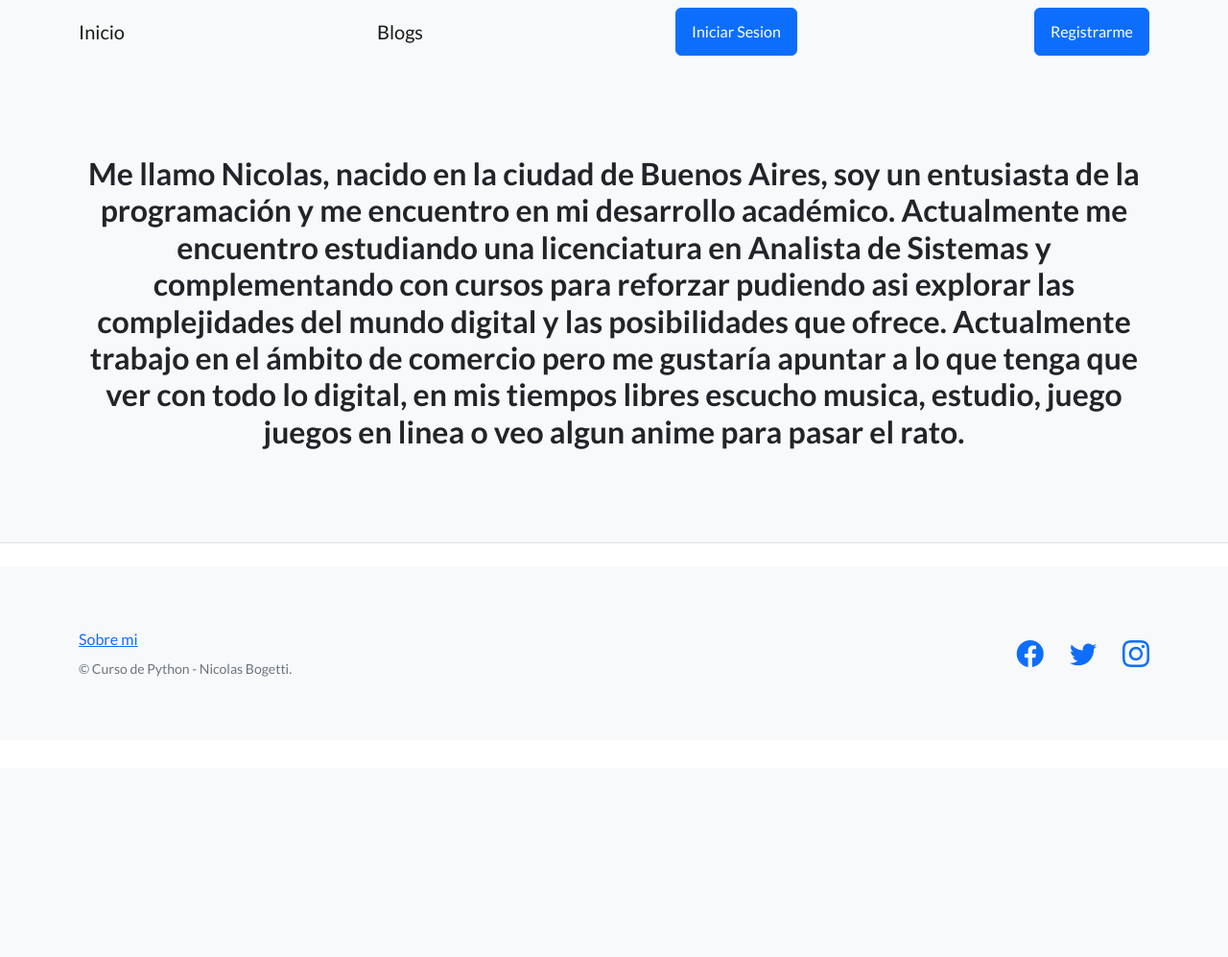
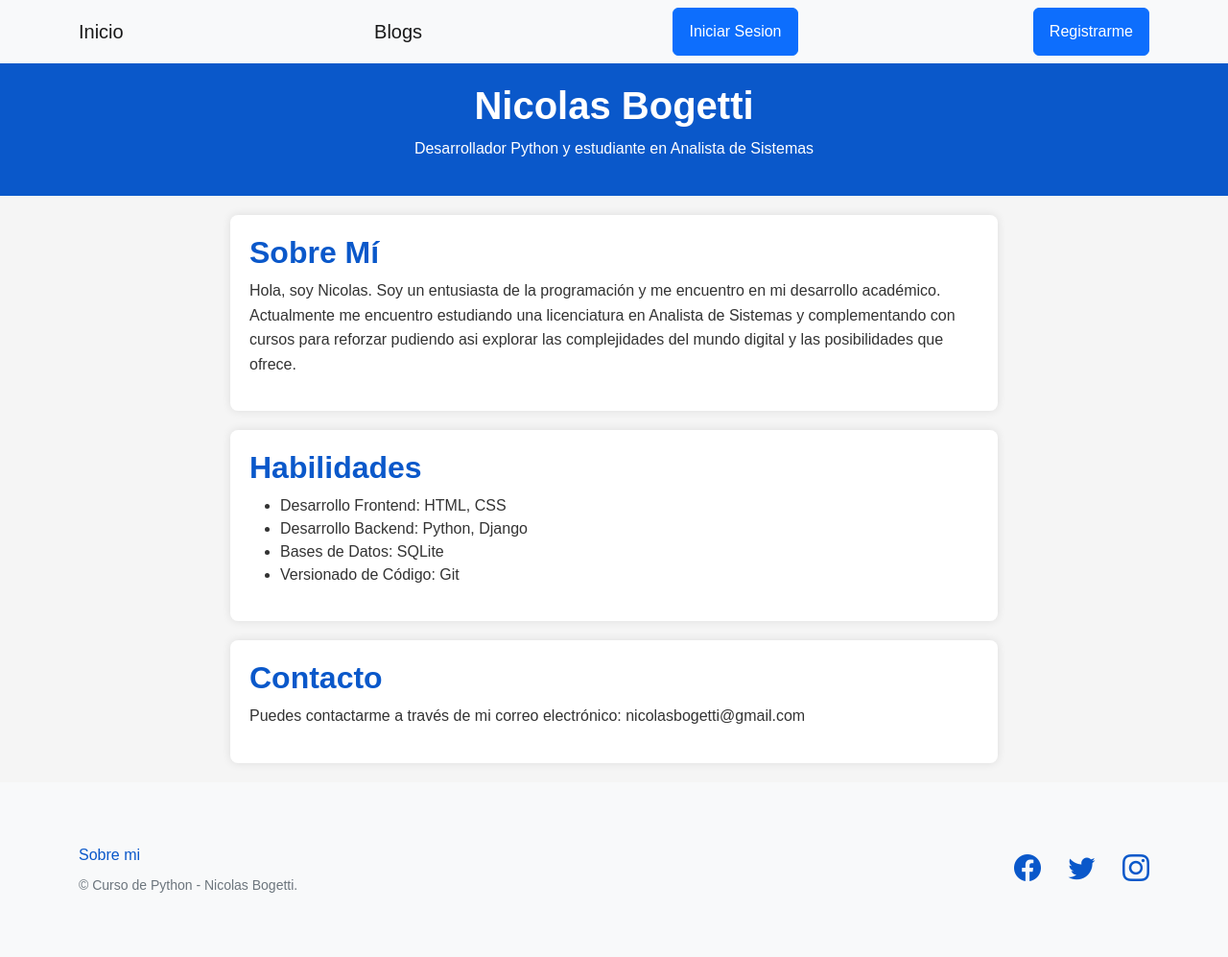
Before and after one commit to Sagan1h/Entrega_final, a Django app: page /about/ in a window 1280 px wide. Shown: the whole page at 96% size. Before the commit the page ends 705 px from the top, so only its background shows below. Run offline with Django 4.2, Linux system fonts and the light colour scheme; some libraries are stand-ins or nearby versions.

Commit message:
Entrega_final

```diff
--- a/AppEntregaFinal/models.py
+++ b/AppEntregaFinal/models.py
@@ -11,6 +11,8 @@ class Blogs(models.Model):
     autor = models.CharField(max_length=100)
     fecha = models.DateField()
     imagen = models.ImageField(upload_to="blogimagen", null=True, blank=True)
+    def __str__(self):
+        return f"{self.titulo} - {self.autor} - {self.fecha}"
 
 class Avatar(models.Model):
     user = models.OneToOneField(User, on_delete=models.CASCADE)
--- a/AppEntregaFinal/templates/about.html
+++ b/AppEntregaFinal/templates/about.html
@@ -3,12 +3,76 @@
 {% load static %}
 
 {% block contenidoQueCambia %}
-    <header class="py-5 bg-light border-bottom mb-4">
-        <div class="container">
-            <div class="text-center my-5">
-                <h2 class="fw-bolder">Me llamo Nicolas, nacido en la ciudad de Buenos Aires, soy un entusiasta de la programación y me encuentro en mi desarrollo académico. Actualmente me encuentro estudiando una licenciatura en Analista de Sistemas y complementando con cursos para reforzar pudiendo asi explorar las complejidades del mundo digital y las posibilidades que ofrece.
-                    Actualmente trabajo en el ámbito de comercio pero me gustaría apuntar a lo que tenga que ver con todo lo digital, en mis tiempos libres escucho musica, estudio, juego juegos en linea o veo algun anime para pasar el rato.</h2>
-            </div>
-        </div>
-    </header>
+    <title>Mi Autopresentación</title>
+        <style>
+            body {
+                font-family: 'Arial', sans-serif;
+                background-color: #f5f5f5;
+                color: #333;
+                margin: 0;
+                padding: 0;
+            }
+
+            header {
+                background-color: #0a58ca;
+                color: #fff;
+                padding: 20px;
+                text-align: center;
+            }
+
+            section {
+                max-width: 800px;
+                margin: 20px auto;
+                padding: 20px;
+                background-color: #fff;
+                box-shadow: 0 0 10px rgba(0, 0, 0, 0.1);
+                border-radius: 8px;
+            }
+
+            h2 {
+                color: #0a58ca;
+            }
+
+            p {
+                line-height: 1.6;
+            }
+
+            a {
+                color: #0a58ca;
+                text-decoration: none;
+            }
+
+            a:hover {
+                text-decoration: underline;
+            }
+        </style>
+    </head>
+    <body>
+
+        <header>
+            <h1>Nicolas Bogetti</h1>
+            <p>Desarrollador Python y estudiante en Analista de Sistemas</p>
+        </header>
+
+        <section>
+            <h2>Sobre Mí</h2>
+            <p>Hola, soy Nicolas. Soy un entusiasta de la programación y me encuentro en mi desarrollo académico. Actualmente me encuentro estudiando una licenciatura en Analista de Sistemas y complementando con cursos para reforzar pudiendo asi explorar las complejidades del mundo digital y las posibilidades que ofrece.</p>
+        </section>
+
+        <section>
+            <h2>Habilidades</h2>
+            <ul>
+                <li>Desarrollo Frontend: HTML, CSS</li>
+                <li>Desarrollo Backend: Python, Django</li>
+                <li>Bases de Datos: SQLite</li>
+                <li>Versionado de Código: Git</li>
+            </ul>
+        </section>
+
+        <section>
+            <h2>Contacto</h2>
+            <p>Puedes contactarme a través de mi correo electrónico: nicolasbogetti@gmail.com</a></p>
+        </section>
+
+    </body>
 {% endblock contenidoQueCambia %}
--- a/AppEntregaFinal/views.py
+++ b/AppEntregaFinal/views.py
@@ -1,5 +1,5 @@
 from django.shortcuts import render,redirect
-from .models import Blogs
+from .models import Blogs, Avatar
 from .forms import UserCreationFormCustom, UserEditForm
 from django.contrib.auth import login, authenticate
 from django.contrib.auth.decorators import login_required
@@ -76,17 +76,22 @@ def user_register(request):
 def editarPerfil(request):
     usuario = request.user
     if request.method == "POST":
-        mi_formulario = UserEditForm(request.POST, request.FILES,instance=request.user)
+        mi_formulario = UserEditForm(request.POST, request.FILES, instance=usuario)
         if mi_formulario.is_valid():
-            if mi_formulario.cleaned_data.get("imagen"):
-                usuario.avatar.imagen = mi_formulario.cleaned_data.get("imagen")
-                usuario.avatar.save()
-
+            if hasattr(usuario, 'avatar'):
+                nueva_imagen = mi_formulario.cleaned_data.get("imagen")
+                if nueva_imagen:
+                    usuario.avatar.imagen = nueva_imagen
+                    usuario.avatar.save()
+            else:
+                nueva_imagen = mi_formulario.cleaned_data.get("imagen")
+                if nueva_imagen:
+                    Avatar.objects.create(user=usuario, imagen=nueva_imagen)
             mi_formulario.save()
             return redirect("inicio")
     else:
-        mi_formulario = UserEditForm(initial={"imagen" : usuario.avatar.imagen} ,instance=request.user)
-    return render(request, "editarPerfil.html", {"mi_formulario" : mi_formulario, "usuario" : usuario})
+        mi_formulario = UserEditForm(instance=usuario)
+    return render(request, "editarPerfil.html", {"mi_formulario": mi_formulario, "usuario": usuario})
 
 class CambiarContraseña(LoginRequiredMixin, PasswordChangeView):
     template_name = "cambiar_contraseña.html"
```
Also changed, not shown: AppEntregaFinal/migrations/0001_initial.py, db.sqlite3, media/blogimagen/shoko__shoya_1.jpg (added).
